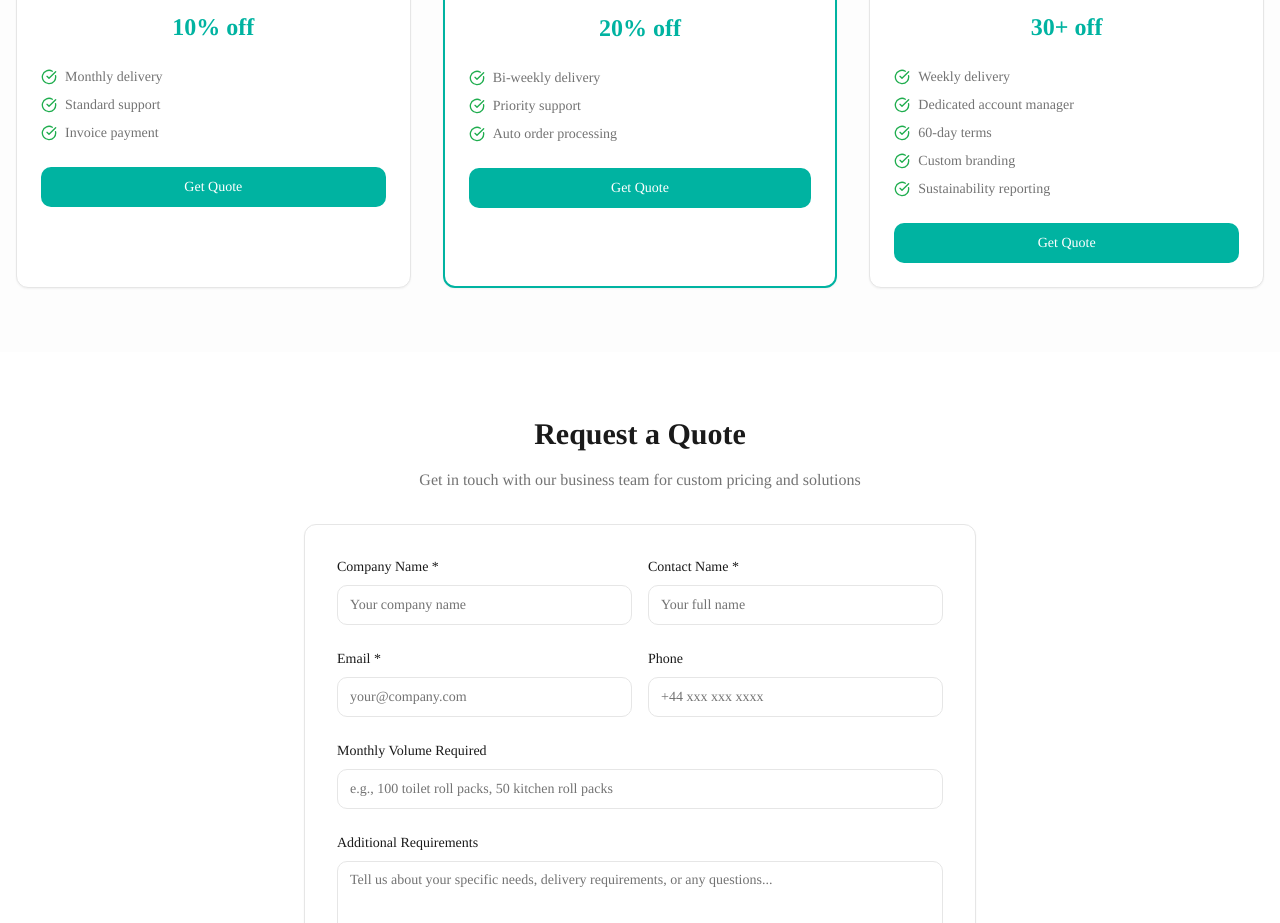
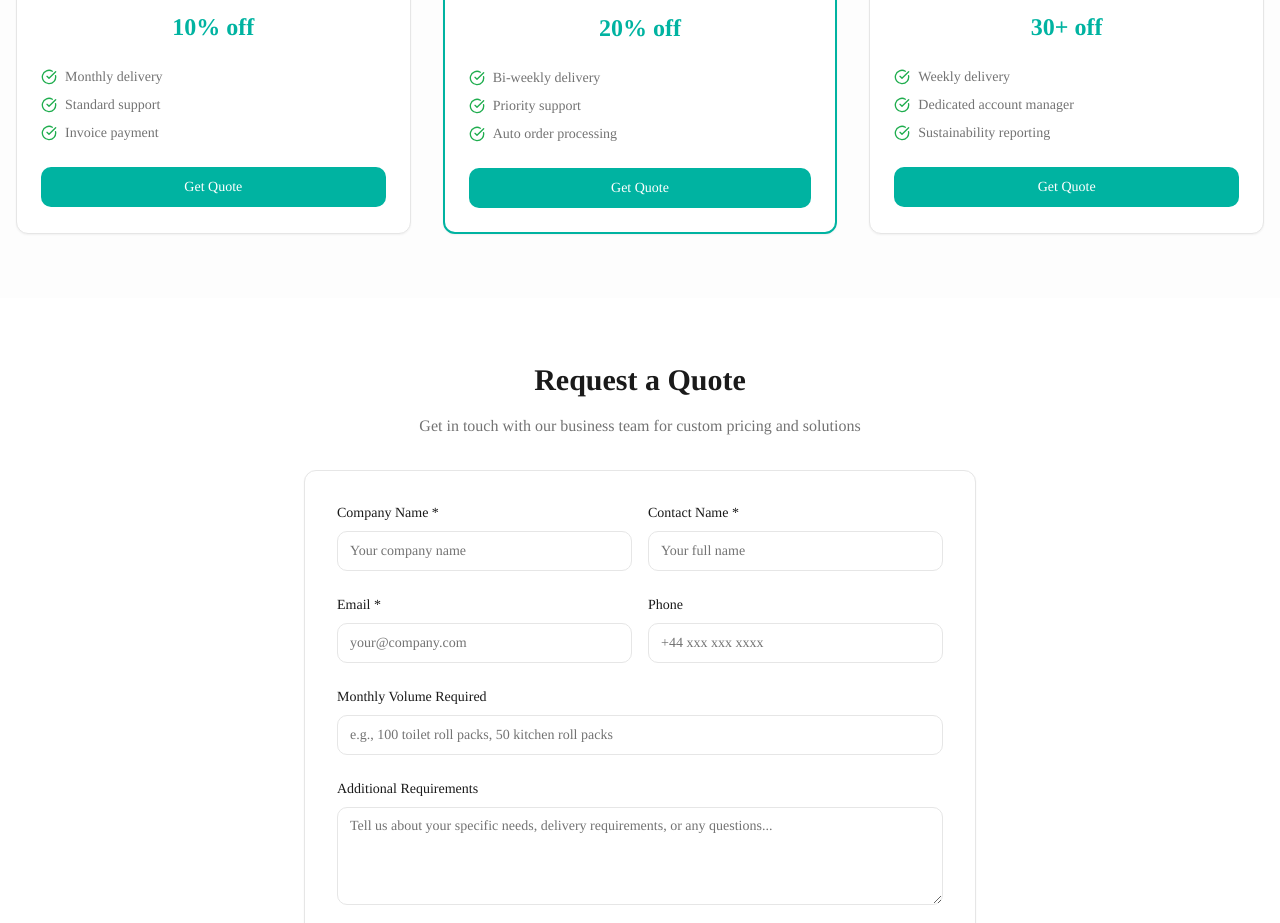
Before and after one commit to shearwater-eco/lulu-website, a React (Vite) app: page /business in a window 1280 px wide. Shown: the part 1320-2243 px from the top of the page. Built offline with nearby package versions, Linux system fonts and the light colour scheme; the HTML template or start-up script is replaced by a standard one; a web font is replaced by a local one.

Commit message:
Update wholesale pricing tiers

```diff
--- a/src/pages/Business.tsx
+++ b/src/pages/Business.tsx
@@ -138,7 +138,7 @@ const Business = () => {
                 title: "Wholesale",
                 minimum: "50,000+ units",
                 discount: "30+ off",
-                features: ["Weekly delivery", "Dedicated account manager", "60-day terms", "Custom branding", "Sustainability reporting"]
+                features: ["Weekly delivery", "Dedicated account manager", "Sustainability reporting"]
               }
             ].map((tier, index) => (
               <Card key={index} className={`mosaic-border relative ${tier.popular ? 'border-primary border-2' : ''}`}>
```
